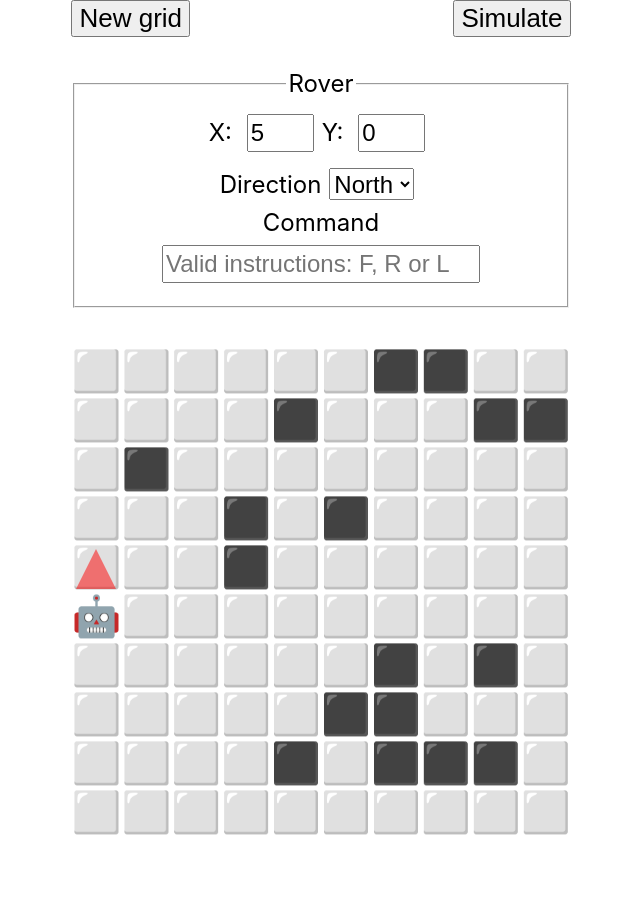
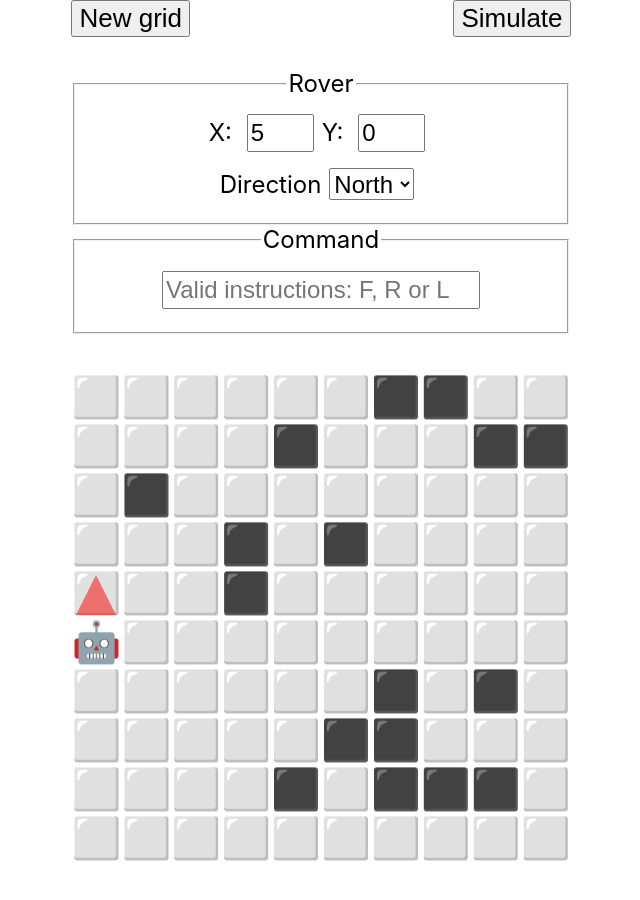
Before and after one commit to mcornella/MarsRoverMission, a React (Vite) app: page / in a window 1280 px wide. Shown: the top 900 px of the page, without its empty margins (319-959 px from the left). Before the commit the page ends 878 px from the top, so only its background shows below. Built offline with nearby package versions, Linux system fonts and the light colour scheme.

Commit message:
Refactor App into components

```diff
--- a/src/App.css
+++ b/src/App.css
@@ -1,56 +1,3 @@
 .App {
   text-align: center;
 }
-
-/* Grid */
-.App-grid {
-  font-size: 2.5rem;
-}
-
-/* Rover */
-.App-grid [data-rover] {
-  display: inline-block;
-  position: relative;
-}
-
-.App-grid [data-rover]::before {
-  display: block;
-  content: "";
-  width: 0;
-  height: 0;
-  z-index: 1;
-  position: absolute;
-  left: 5px;
-  top: -4rem;
-  border-style: solid;
-  border-color: transparent transparent rgba(255, 0, 0, 0.5);
-  border-width: 1.25rem 1.25rem 2.5rem;
-}
-
-/* Controls */
-.App-controls {
-  font-size: 2rem;
-  margin-bottom: 2rem;
-}
-
-.App-controls__buttons {
-  width: 100%;
-  margin-bottom: 2rem;
-  display: flex;
-  justify-content: space-between;
-}
-
-.App-controls button {
-  font-size: calc(10px + 2vmin);
-}
-
-.App-controls__rover {
-  font-size: 1.5rem;
-}
-
-.App-controls__rover input,
-.App-controls__rover select {
-  margin: 0.5rem;
-  font-size: 1.5rem;
-  height: 2rem;
-}
--- a/src/App.tsx
+++ b/src/App.tsx
@@ -1,65 +1,20 @@
 import React, { useState } from 'react'
+
+import Controls from './Controls'
+import Grid, { newGrid } from './Grid'
 import './App.css'
 
-enum Direction {
+export enum Direction {
   N = 0,
   E = 90,
   S = 180,
   W = 270
 }
 
-type RoverType = {
+export type RoverPosition = {
   x: number,
   y: number,
   direction: Direction
-}
-
-type GridType = boolean[][]
-
-const GridCell: React.FC<{isObstacle: boolean}> = ({ isObstacle }) => {
-  return isObstacle ? <span>⬛</span> : <span>⬜</span>
-}
-
-const RoverCell: React.FC<RoverType> = ({ x, y, direction }) => {
-  return <span data-rover style={{
-    transform: `rotate(${direction}deg)`
-  }}>🤖</span>
-}
-
-const Grid: React.FC<{ grid: GridType, rover: RoverType }> = ({ grid, rover }) => {
-  const isRover = (x: number, y: number) => x === rover.x && y === rover.y
-  return (
-    <pre className="App-grid">
-      <code>{grid.map((row, i) => (
-        <React.Fragment key={i}>
-          {row.map((isObstacle, j) => (
-            isRover(i, j)
-            ? <RoverCell key={`${i}-${j}`} {...rover} />
-            : <GridCell key={`${i}-${j}`} isObstacle={isObstacle} />
-          ))}
-          <br />
-        </React.Fragment>
-      ))}
-      </code>
-    </pre>
-  )
-}
-
-const newGrid = ({
-  gridSize,
-  rover,
-  obstacleProbability = 0.15
-} : {
-  gridSize: number,
-  rover: RoverType,
-  obstacleProbability?: number
-}) => {
-  if (gridSize < 1) throw new Error('Grid size must be greater than 0')
-  if (obstacleProbability < 0 || obstacleProbability >= 1) throw new Error('Obstacle probability must be between 0 and 1')
-
-  const newObstacle = (x: number, y: number) => x != rover.x && y != rover.y && Math.random() < obstacleProbability
-
-  return Array(gridSize).fill([]).map((_, i) => Array(gridSize).fill(false).map((_, j) => newObstacle(i, j)))
 }
 
 const App: React.FC<{}> = () => {
@@ -69,37 +24,8 @@ const App: React.FC<{}> = () => {
     y: 0,
     direction: Direction.N
   })
-  const direction = Object.entries(Direction).reduce((res, [key, val]) => val === rover.direction ? key : res, '')
-
   const [command, setCommand] = useState("")
-
   const [grid, setGrid] = useState(newGrid({ gridSize, rover }))
-
-  function changeRover(event: React.ChangeEvent<HTMLFormElement>) {
-    const { name, value } = event.target
-
-    switch (name) {
-      case "direction":
-        if (!Object.keys(Direction).includes(value)) return
-        setRover({ ...rover, direction: Direction[value as keyof typeof Direction] })
-        break
-      case "x":
-        let x = parseInt(value, 10)
-        if (x < 0 || x >= gridSize) return
-        setRover({ ...rover, x })
-        break
-      case "y":
-        let y = parseInt(value, 10)
-        if (y < 0 || y >= gridSize) return
-        setRover({ ...rover, y })
-        break
-      case "command":
-        let command = value.toUpperCase().replaceAll(/[^FRL]/g, "")
-        event.target.value = command
-        setCommand(command)
-        break
-    }
-  }
 
   function simulate() {
     if (command.length === 0) return
@@ -129,8 +55,13 @@ const App: React.FC<{}> = () => {
         case Direction.E: y++; break
       }
 
+      if (x < 0 || x >= gridSize || y < 0 || y >= gridSize) {
+        setTimeout(() => alert('Out of bounds!'), 0)
+        return
+      }
+
       if (grid[x][y]) {
-        setTimeout(() => alert('Obstacle encountered!', 0))
+        setTimeout(() => alert('Obstacle encountered!'), 0)
         return
       }
 
@@ -140,29 +71,14 @@ const App: React.FC<{}> = () => {
 
   return (
     <div className="App">
-      <div className="App-controls">
-        <div className="App-controls__buttons">
-          <button onClick={() => setGrid(newGrid({ gridSize, rover }))}>New grid</button>
-          <button onClick={() => simulate()}>Simulate</button>
-        </div>
-        <form className="App-controls__rover" onChange={changeRover}>
-          <fieldset>
-            <legend>Rover</legend>
-            <label>X: <input name="x" type="number" min={0} max={gridSize - 1} defaultValue={rover.x} /></label>
-            <label>Y: <input name="y" type="number" min={0} max={gridSize - 1} defaultValue={rover.y} /></label>
-            <br />
-            <label>Direction</label>
-            <select name="direction" value={direction}>
-              <option value="N">North</option>
-              <option value="E">East</option>
-              <option value="S">South</option>
-              <option value="W">West</option>
-            </select>
-            <br />
-            <label>Command<br /><input type="text" name="command" autoComplete="off" placeholder="Valid instructions: F, R or L" /></label>
-          </fieldset>
-        </form>
-      </div>
+      <Controls
+        rover={{ position: rover, set: setRover }}
+        command={{ set: setCommand, run: simulate }}
+        grid={{
+          size: gridSize,
+          new: () => setGrid(newGrid({ gridSize, rover }))
+        }}
+        />
       <Grid grid={grid} rover={rover} />
     </div>
   )
--- /dev/null
+++ b/src/Controls.css
@@ -0,0 +1,27 @@
+/* Controls */
+.App-controls {
+  font-size: 2rem;
+  margin-bottom: 2rem;
+}
+
+.App-controls__buttons {
+  width: 100%;
+  margin-bottom: 2rem;
+  display: flex;
+  justify-content: space-between;
+}
+
+.App-controls button {
+  font-size: calc(10px + 2vmin);
+}
+
+.App-controls__rover {
+  font-size: 1.5rem;
+}
+
+.App-controls__rover input,
+.App-controls__rover select {
+  margin: 0.5rem;
+  font-size: 1.5rem;
+  height: 2rem;
+}
--- /dev/null
+++ b/src/Controls.tsx
@@ -0,0 +1,74 @@
+import React from 'react'
+import { Direction, RoverPosition } from "./App"
+import './Controls.css'
+
+const Controls: React.FC<{
+  rover: { position: RoverPosition; set: Function };
+  grid: {
+    size: number;
+    new: Function;
+  };
+  command: { set: Function; run: Function };
+}> = ({ rover, grid, command }) => {
+  // onChange event
+  function onRoverChange(event: React.ChangeEvent<HTMLInputElement | HTMLSelectElement>) {
+    const { name, value } = event.target
+
+    switch (name) {
+      case "direction":
+        if (!Object.keys(Direction).includes(value)) return
+        rover.set({ ...rover.position, direction: Direction[value as keyof typeof Direction] })
+        break
+      case "x":
+        let x = parseInt(value, 10)
+        if (x < 0 || x >= grid.size) return
+        rover.set({ ...rover.position, x })
+        break
+      case "y":
+        let y = parseInt(value, 10)
+        if (y < 0 || y >= grid.size) return
+        rover.set({ ...rover.position, y })
+        break
+      case "command":
+        let cmd = value.toUpperCase().replaceAll(/[^FRL]/g, "")
+        event.target.value = cmd
+        command.set(cmd)
+        break
+    }
+  }
+
+  // Transform rover direction to a valid value for the <select>
+  // - rover.direction: 0, 90, 180, 270
+  // - <select> value: N, E, S, W
+  const direction = Object.entries(Direction).filter(([, val]) => val === rover.position.direction)[0][0]
+
+  return (
+    <div className="App-controls">
+      <div className="App-controls__buttons">
+        <button onClick={() => grid.new()}>New grid</button>
+        <button onClick={() => command.run()}>Simulate</button>
+        </div>
+      <form className="App-controls__rover">
+        <fieldset>
+          <legend>Rover</legend>
+          <label>X: <input name="x" type="number" min={0} max={grid.size - 1} value={rover.position.x} onChange={onRoverChange} /></label>
+          <label>Y: <input name="y" type="number" min={0} max={grid.size - 1} value={rover.position.y} onChange={onRoverChange} /></label>
+          <br />
+          <label>Direction</label>
+          <select name="direction" value={direction} onChange={onRoverChange}>
+            <option value="N">North</option>
+            <option value="E">East</option>
+            <option value="S">South</option>
+            <option value="W">West</option>
+          </select>
+        </fieldset>
+        <fieldset>
+          <legend>Command</legend>
+          <input type="text" name="command" autoComplete="off" placeholder="Valid instructions: F, R or L" onChange={onRoverChange} />
+        </fieldset>
+      </form>
+    </div>
+  )
+}
+
+export default Controls
--- /dev/null
+++ b/src/Grid.css
@@ -0,0 +1,24 @@
+/* Grid */
+.App-grid {
+  font-size: 2.5rem;
+}
+
+/* Rover */
+.App-grid [data-rover] {
+  display: inline-block;
+  position: relative;
+}
+
+.App-grid [data-rover]::before {
+  display: block;
+  content: "";
+  width: 0;
+  height: 0;
+  z-index: 1;
+  position: absolute;
+  left: 5px;
+  top: -4rem;
+  border-style: solid;
+  border-color: transparent transparent rgba(255, 0, 0, 0.5);
+  border-width: 1.25rem 1.25rem 2.5rem;
+}
--- /dev/null
+++ b/src/Grid.tsx
@@ -0,0 +1,53 @@
+import React from 'react'
+import { RoverPosition } from "./App"
+import './Grid.css'
+
+export type GridType = boolean[][]
+
+export const newGrid = ({
+  gridSize,
+  rover,
+  obstacleProbability = 0.15
+} : {
+  gridSize: number,
+  rover: RoverPosition,
+  obstacleProbability?: number
+}): GridType => {
+  if (gridSize < 1) throw new Error('Grid size must be greater than 0')
+  if (obstacleProbability < 0 || obstacleProbability >= 1) throw new Error('Obstacle probability must be between 0 and 1')
+
+  const newObstacle = (x: number, y: number) => x != rover.x && y != rover.y && Math.random() < obstacleProbability
+
+  return Array(gridSize).fill([]).map((_, i) => Array(gridSize).fill(false).map((_, j) => newObstacle(i, j)))
+}
+
+const GridCell: React.FC<{isObstacle: boolean}> = ({ isObstacle }) => {
+  return isObstacle ? <span>⬛</span> : <span>⬜</span>
+}
+
+const RoverCell: React.FC<RoverPosition> = ({ x, y, direction }) => {
+  return <span data-rover style={{
+    transform: `rotate(${direction}deg)`
+  }}>🤖</span>
+}
+
+const Grid: React.FC<{ grid: GridType, rover: RoverPosition }> = ({ grid, rover }) => {
+  const isRover = (x: number, y: number) => x === rover.x && y === rover.y
+  return (
+    <pre className="App-grid">
+      <code>{grid.map((row, i) => (
+        <React.Fragment key={i}>
+          {row.map((isObstacle, j) => (
+            isRover(i, j)
+            ? <RoverCell key={`${i}-${j}`} {...rover} />
+            : <GridCell key={`${i}-${j}`} isObstacle={isObstacle} />
+          ))}
+          <br />
+        </React.Fragment>
+      ))}
+      </code>
+    </pre>
+  )
+}
+
+export default Grid
--- a/src/index.css
+++ b/src/index.css
@@ -1,14 +1,14 @@
 body {
   margin: 0;
-  font-family: -apple-system, BlinkMacSystemFont, 'Segoe UI', 'Roboto', 'Oxygen',
-    'Ubuntu', 'Cantarell', 'Fira Sans', 'Droid Sans', 'Helvetica Neue',
+  font-family: -apple-system, BlinkMacSystemFont, "Segoe UI", "Roboto", "Oxygen",
+    "Ubuntu", "Cantarell", "Fira Sans", "Droid Sans", "Helvetica Neue",
     sans-serif;
   -webkit-font-smoothing: antialiased;
   -moz-osx-font-smoothing: grayscale;
 }
 
 code {
-  font-family: source-code-pro, Menlo, Monaco, Consolas, 'Courier New',
+  font-family: source-code-pro, Menlo, Monaco, Consolas, "Courier New",
     monospace;
 }
 
```
